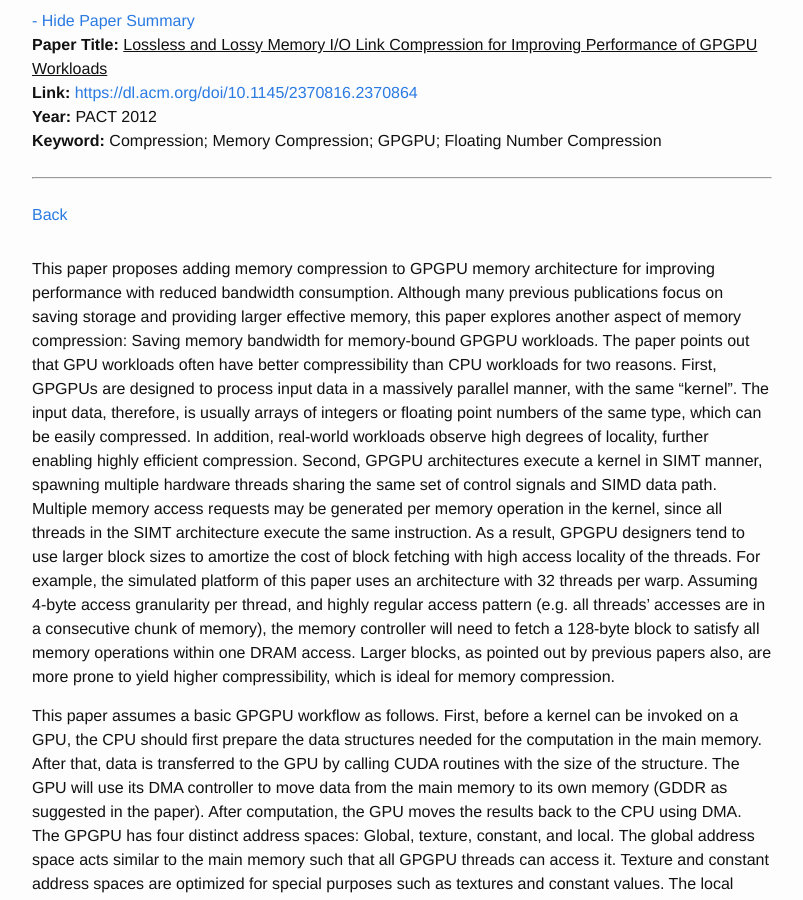
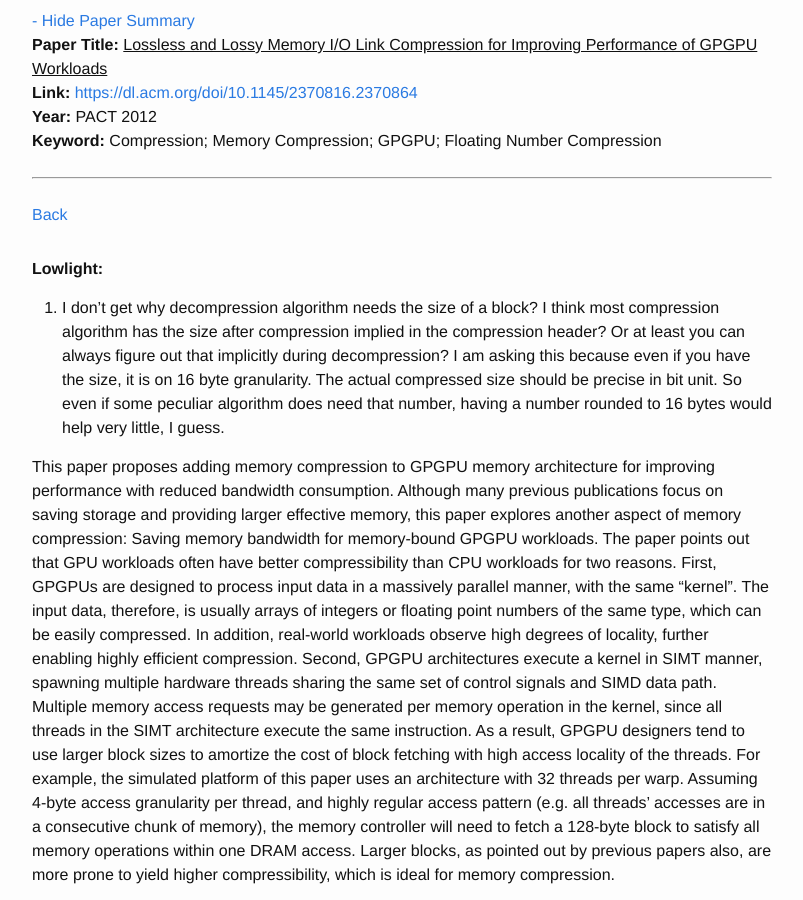
Before and after one commit to wangziqi2013/wangziqi2013.github.io, a Jekyll site: the page built from _posts/2020-07-19-loseless-and-lossy-memory-io-link-compression.markdown, in a window 1280 px wide and 900 px high, scrolled down 301 px. Shown: the whole window, without its empty margins (238-1041 px from the left). Built offline with Jekyll 4.4.1, drawn with Linux system fonts in a browser that asks for light colours.

Commit message:
Adding lowlight

```diff
--- a/_posts/2020-07-19-loseless-and-lossy-memory-io-link-compression.markdown
+++ b/_posts/2020-07-19-loseless-and-lossy-memory-io-link-compression.markdown
@@ -13,7 +13,14 @@ htm_cr:
 version_mgmt:
 ---
 
+**Lowlight:**
 
+1. I don't get why decompression algorithm needs the size of a block? I think most compression algorithm has the size
+   after compression implied in the compression header? Or at least you can always figure out that implicitly during
+   decompression?
+   I am asking this because even if you have the size, it is on 16 byte granularity. The actual compressed size should
+   be precise in bit unit. So even if some peculiar algorithm does need that number, having a number rounded to 16 bytes
+   would help very little, I guess.
 
 This paper proposes adding memory compression to GPGPU memory architecture for improving performance with reduced bandwidth
 consumption. Although many previous publications focus on saving storage and providing larger effective memory, this paper
```
